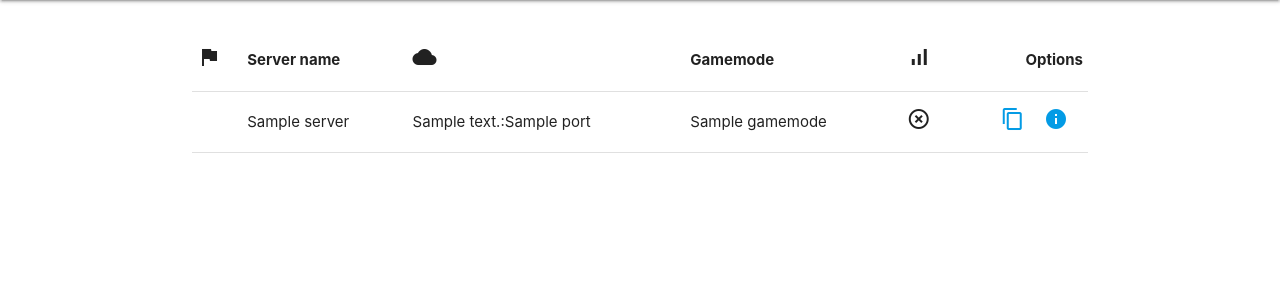
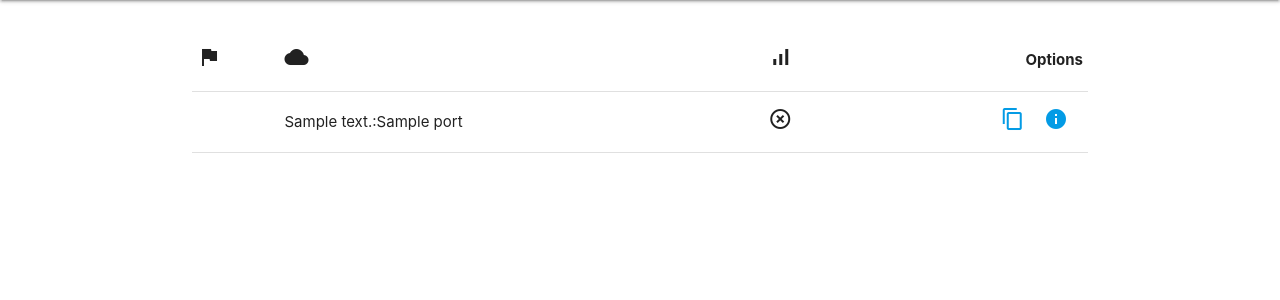
Before and after one commit to deejcoder/ListTheseServers, a Python web app: template src/templates/server_list.html in a window 1280 px wide. Shown: the part 64-364 px from the top of the page. Run offline with Jinja, Linux system fonts and the light colour scheme; the template is opened without the code that fills it: most values are stand-ins (such as "Sample title", 1, 10 or a date in 2020); some libraries are stand-ins or nearby versions.

Commit message:
remove useless fields. next: begin frontend in React

```diff
--- a/src/templates/base.html
+++ b/src/templates/base.html
@@ -12,7 +12,7 @@
     -->
     <link href="https://fonts.googleapis.com/icon?family=Material+Icons" rel="stylesheet">
     {# material #}
-    <link rel="stylesheet" type="text/css" href="{{ url_for('static', filename='materialize/css/materialize.min.css') }}">
+    <link rel="stylesheet" type="text/css" href="{{ url_for('static', filename='materialize/dist/css/materialize.min.css') }}">
     {# https://github.com/lipis/flag-icon-css #}
     <link rel="stylesheet" type="text/css" href="{{ url_for('static', filename='flag-icon-css/css/flag-icon.min.css') }}">
     <link rel="stylesheet" type="text/css" href="{{ url_for('static', filename='style.css') }}">
@@ -26,7 +26,7 @@
 
         {% include 'components/navbar.html' %}
         <script src="https://ajax.googleapis.com/ajax/libs/jquery/3.3.1/jquery.min.js"></script>
-        <script type="text/javascript" src="{{ url_for('static', filename='materialize/js/materialize.min.js') }}"></script>
+        <script type="text/javascript" src="{{ url_for('static', filename='materialize/dist/js/materialize.min.js') }}"></script>
 
         <div id = "wrapper">
 
--- a/src/templates/server_list.html
+++ b/src/templates/server_list.html
@@ -23,9 +23,7 @@
             <thead>
                 <tr>
                     <th><i class="material-icons" title="Server country">flag</i></th>
-                    <th>Server name</th>
                     <th><i class="material-icons" title="Server address">cloud</i></th>
-                    <th>Gamemode</th>
                     <th>
                         <i title="Status" class="material-icons">
                             signal_cellular_alt
@@ -41,9 +39,7 @@
                     <td>
                         <span class="flag-icon flag-icon-{{ server.country }}"></span>
                     </td>
-                    <td>{{ server.server_name }}</td>
                     <td>{{ server.ip_address}}:{{ server.port }}</td>
-                    <td>{{ server.gamemode }}</td>
                     {# server status #}
                     <td>
                         {% if server.status %}
```
